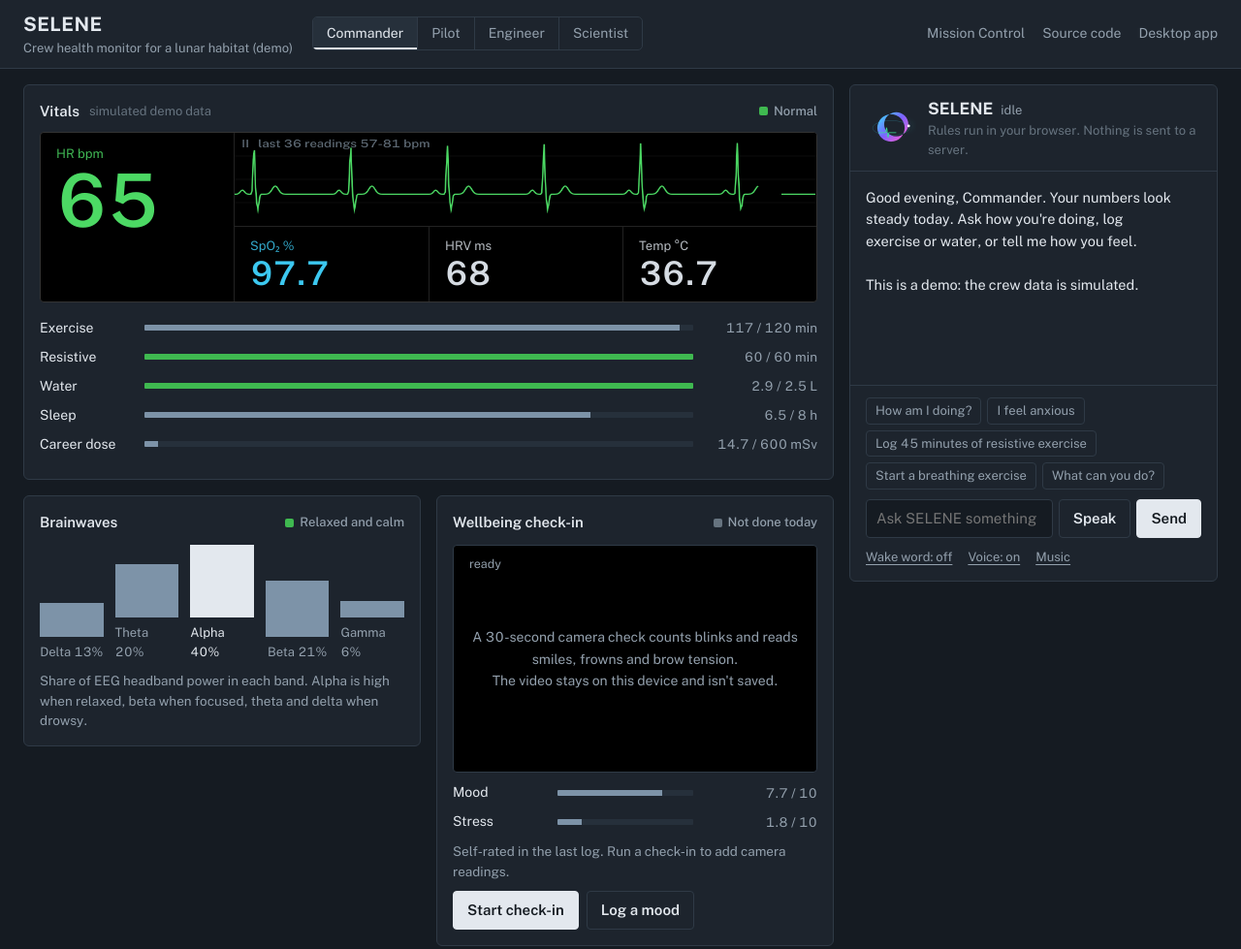
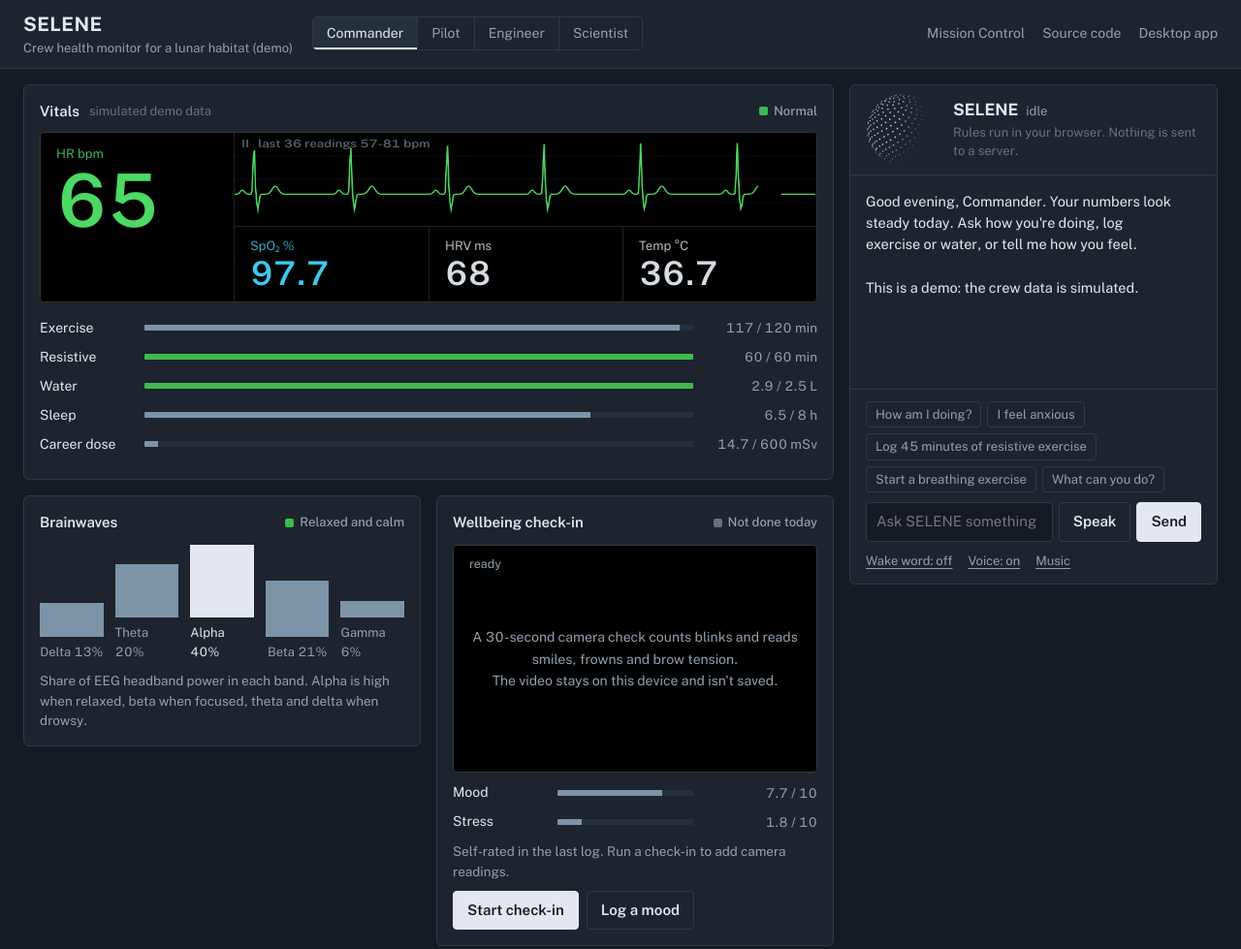
Before and after one commit to JaiGod/lunar-crew-monitor, a plain HTML site: page index.html in a window 1280 px wide. Shown: the top 979 px of the page at 97% size. Drawn offline with nearby package versions, Linux system fonts and the light colour scheme.

Commit message:
SELENE logo: a Moon made of 450 particles that shows the assistant's state
Idle drifts, listening ripples, thinking swirls, speaking pulses. Lit from a fixed sun
so it reads as a crescent while the particles flow through it.

Co-Authored-By: Claude Opus 5.5 <noreply@anthropic.com>
Claude-Session: https://claude.ai/code/session_01GabNkDhFHuYbA6TxzjXrz3

```diff
--- a/index.html
+++ b/index.html
@@ -72,7 +72,7 @@ header nav{margin-left:auto;display:flex;gap:18px;font-size:14px}header nav a{co
 /* SELENE panel */
 .ai{display:flex;flex-direction:column;position:sticky;top:16px;max-height:calc(100vh - 32px);padding:0;overflow:hidden}
 @media(max-width:1050px){.ai{position:static;max-height:none}}
-.logo{display:flex;align-items:center;gap:12px;padding:12px 16px;border-bottom:1px solid var(--line)}.logo canvas{width:52px;height:52px}
+.logo{display:flex;align-items:center;gap:12px;padding:12px 16px;border-bottom:1px solid var(--line)}.logo canvas{width:88px;height:88px;margin:-10px -4px -10px -6px;flex:none}
 .logo b{font-size:17px;font-weight:700}.logo span{color:var(--mut);font-size:13px;margin-left:8px;font-weight:400}.mode{font-size:13px;color:var(--dim)}
 .log{flex:1;overflow:auto;display:flex;flex-direction:column;gap:12px;padding:16px;min-height:220px}
 .m{max-width:92%;white-space:pre-wrap;font-size:14.5px;line-height:1.55}
@@ -96,7 +96,7 @@ footer{color:var(--dim);font-size:13px;padding:18px 24px 28px;max-width:1500px;m
 </header>
 <div class="grid">
   <section class="card ai" aria-label="Talk to SELENE">
-    <div class="logo"><canvas id="logo" width="104" height="104"></canvas><div><b>SELENE<span id="lstate">idle</span></b><div class="mode">Rules run in your browser. Nothing is sent to a server.</div></div></div>
+    <div class="logo"><canvas id="logo" width="176" height="176" role="img" aria-label="SELENE logo: a Moon made of particles"></canvas><div><b>SELENE<span id="lstate">idle</span></b><div class="mode">Rules run in your browser. Nothing is sent to a server.</div></div></div>
     <div class="log" id="log" aria-live="polite"></div>
     <div class="compose">
       <div class="quick" id="quick"></div>
@@ -307,15 +307,34 @@ function frame(ts){ const t=ts/1000, hist=DATA[S.aid].hr; const W=hrc.width, H=h
     const pk=Math.exp(-Math.pow((ph-0.2)/0.012,2))-Math.exp(-Math.pow((ph-0.24)/0.015,2))*0.3+Math.exp(-Math.pow((ph-0.42)/0.045,2))*0.16+Math.exp(-Math.pow((ph-0.08)/0.03,2))*0.08;
     const y=H*0.66-pk*H*0.55; pen?hg.lineTo(x,y):hg.moveTo(x,y); pen=true; } hg.stroke();
   hg.fillStyle='#5f6b76'; hg.font='500 22px "Public Sans",sans-serif'; hg.fillText(`II   last ${hist.length} readings ${Math.min(...hist)}-${Math.max(...hist)} bpm`,12,30);
-  // SELENE logo: crescent Moon (mission), orbiting spark (AI), heartbeat (health)
-  const S2=192, cx=96, cy=96; lg.setTransform(lc.width/192,0,0,lc.width/192,0,0); lg.clearRect(0,0,S2,S2); const pulse=state==='speaking'?1+0.06*Math.sin(t*12):state==='listening'?1+0.04*Math.sin(t*5):1;
-  const grd=lg.createRadialGradient(cx,cy,10,cx,cy,90); grd.addColorStop(0,'rgba(123,97,255,0)'); grd.addColorStop(1,'transparent'); lg.fillStyle=grd; lg.fillRect(0,0,S2,S2);
-  lg.save(); lg.translate(cx,cy); lg.scale(pulse,pulse); const cg=lg.createLinearGradient(-50,-50,50,50); cg.addColorStop(0,'#3DDCFF'); cg.addColorStop(0.5,'#7B61FF'); cg.addColorStop(1,'#FF5FD2');
-  lg.fillStyle=cg; lg.beginPath(); lg.arc(0,0,52,0,Math.PI*2); lg.arc(20,-14,46,0,Math.PI*2,true); lg.fill('evenodd'); lg.restore();
-  const sp=state==='thinking'?3:1.2, ax=cx+Math.cos(t*sp)*70, ay=cy+Math.sin(t*sp)*28; lg.strokeStyle='rgba(61,220,255,.35)'; lg.lineWidth=1.5; lg.beginPath(); lg.ellipse(cx,cy,70,28,0,0,Math.PI*2); lg.stroke();
-  lg.fillStyle='#fff'; lg.shadowColor='#3DDCFF'; lg.shadowBlur=18; lg.beginPath(); lg.arc(ax,ay,5,0,7); lg.fill(); lg.shadowBlur=0;
-  lg.strokeStyle='#3DDC97'; lg.lineWidth=3; lg.beginPath(); const hb=(t*1.2)%1; for(let x=-34;x<=34;x++){ const k=(x+34)/68; const y=Math.abs(k-0.5)<0.08?-Math.sin((k-0.42)/0.16*Math.PI*2)*(hb<0.3?18:12):0; x===-34?lg.moveTo(cx-14+x,cy+18+y):lg.lineTo(cx-14+x,cy+18+y); } lg.stroke();
+  drawLogo(t);
   requestAnimationFrame(frame); }
+// ---------------------------------------------------------------- SELENE logo: a Moon made of particles
+// ~450 points on a sphere (Fibonacci spiral), lit from one side so it reads as a crescent. Motion shows state:
+// idle = slow drift, listening = ripples, thinking = bands swirl, speaking = surface pulses with the voice.
+const PN=450, PTS=[], GA=Math.PI*(3-Math.sqrt(5));
+for(let i=0;i<PN;i++){ const y=1-2*(i+0.5)/PN, r=Math.sqrt(1-y*y), a=i*GA; PTS.push([Math.cos(a)*r,y,Math.sin(a)*r,Math.random()*6.28]); }
+const LCOL={idle:[214,222,232],listening:[60,200,240],thinking:[90,169,214],speaking:[236,240,245]};
+let lcol=[214,222,232], spin=0, lastT=0, energy=0;
+function drawLogo(t){ const W=lc.width, H=lc.height, cx=W/2, cy=H/2, R=W*0.41, dt=Math.min(0.05,t-lastT||0.016); lastT=t;
+  const target=LCOL[state]||LCOL.idle; for(let k=0;k<3;k++) lcol[k]+=(target[k]-lcol[k])*0.08;
+  energy+=((state==='idle'?0:1)-energy)*0.06; spin+=dt*(state==='thinking'?1.6:0.25);
+  lg.setTransform(1,0,0,1,0,0); lg.clearRect(0,0,W,H);
+  const cs=Math.cos(spin), sn=Math.sin(spin), tilt=0.35, ct=Math.cos(tilt), st=Math.sin(tilt);
+  const L=[-0.80,0.32,0.50]; // sunlight from the upper left, slightly toward the viewer: a waxing crescent
+  const voice=state==='speaking'?0.5+0.5*Math.sin(t*11)*Math.sin(t*3.7):0;
+  for(const [x0,y0,z0,ph] of PTS){
+    let x=x0*cs+z0*sn, z=-x0*sn+z0*cs, y=y0*ct-z*st; z=y0*st+z*ct;           // spin, then tilt
+    let d=1+0.015*Math.sin(t*0.8+ph);                                           // idle shimmer
+    if(state==='listening') d+=0.07*energy*Math.sin(y0*9-t*6);                  // ripples travel up the sphere
+    if(state==='thinking') d+=0.05*energy*Math.sin(Math.atan2(z0,x0)*4+t*5);    // swirling bands
+    if(state==='speaking') d+=0.12*energy*voice*(0.6+0.4*Math.sin(ph*3+t*9));   // pulses with speech
+    if(z<-0.15) continue;                                                       // back side hidden
+    // light in view space, so the crescent stays put while the particles flow through it, like the real Moon
+    const lit=Math.max(0,Math.min(1,(x*L[0]+y*L[1]+z*L[2])*1.4+0.1)), a=0.07+0.93*Math.pow(lit,0.8), size=(W/72)*(0.6+0.4*(z+0.15)/1.15)*(0.75+0.45*lit);
+    lg.fillStyle=`rgba(${lcol[0]|0},${lcol[1]|0},${lcol[2]|0},${a.toFixed(3)})`;
+    lg.fillRect(cx+x*R*d-size/2, cy-y*R*d-size/2, size, size); } }
+
 render(); requestAnimationFrame(frame);
 setTimeout(()=>{ add('s',`Good ${(h=>h<12?'morning':h<18?'afternoon':'evening')(new Date().getHours())}, ${S.aid}. `+(phys().status==='GREEN'?'Your numbers look steady today.':'One of your numbers needs a look; see Alerts.')+" Ask how you're doing, log exercise or water, or tell me how you feel.\n\nThis is a demo: the crew data is simulated."); },400);
 </script>
```
